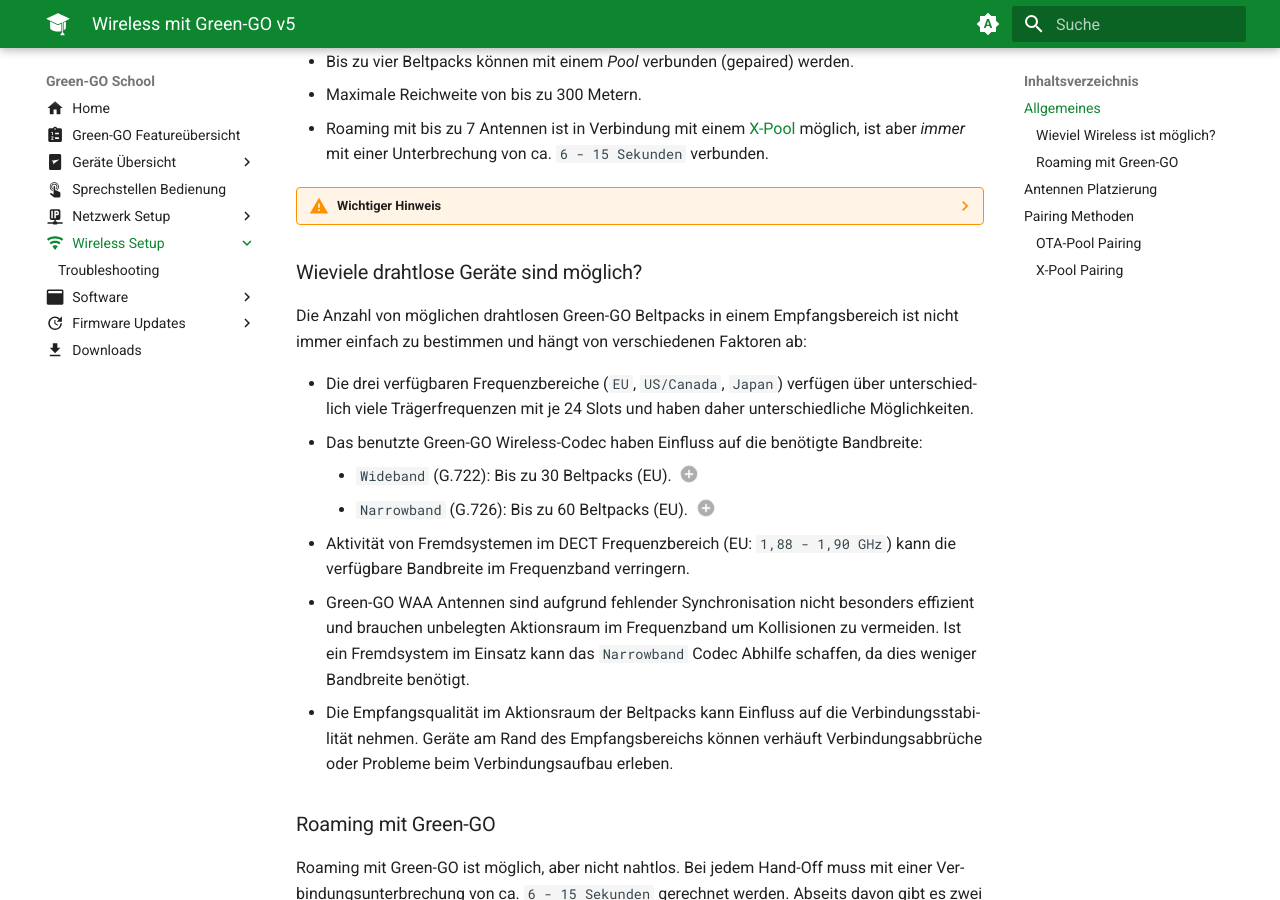
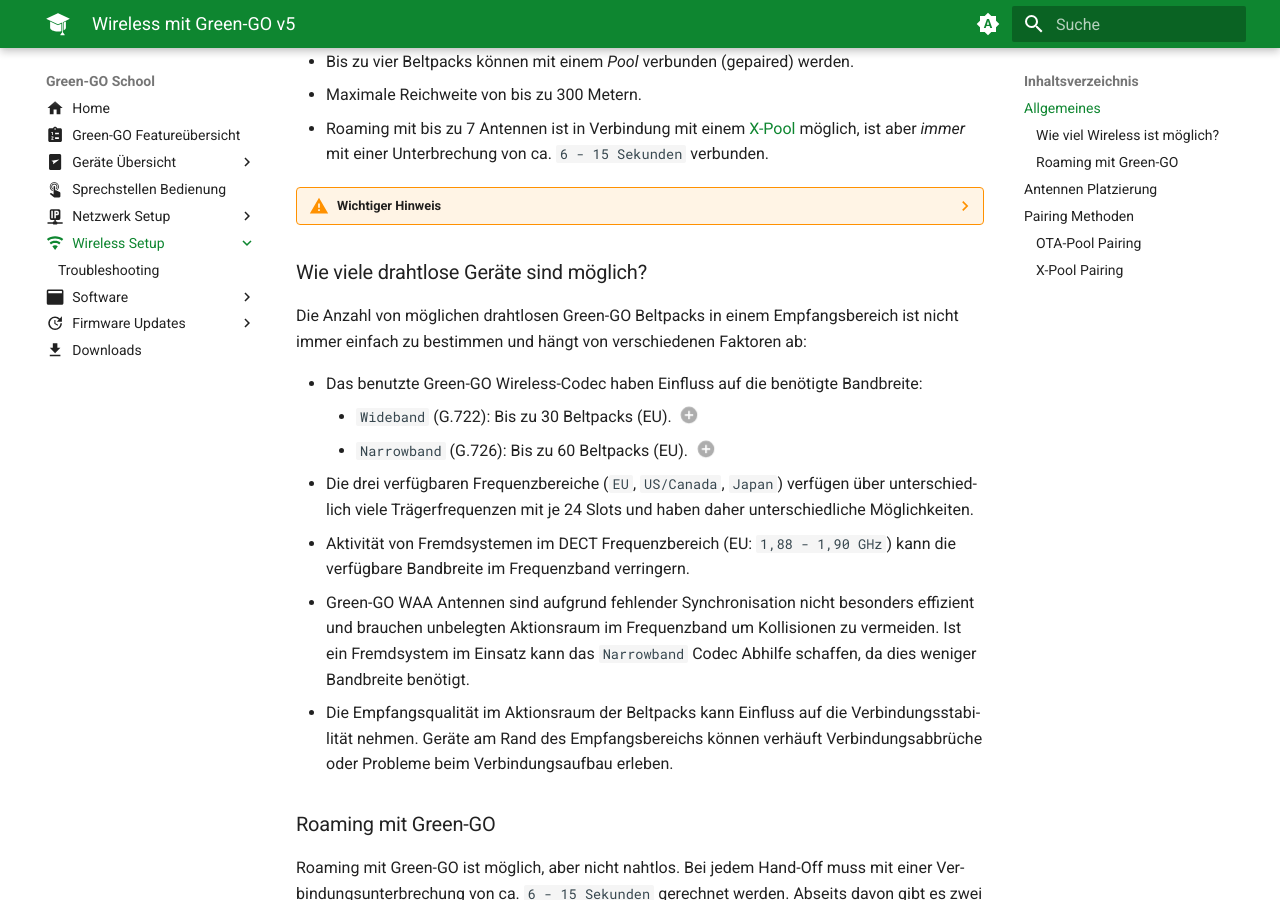
Before and after one commit to lampensau/green-go-school, an MkDocs documentation site: the page built from docs/wireless/index.md, in a window 1280 px wide and 900 px high, scrolled down 382 px. Built offline with MkDocs 1.6.1 and Material for MkDocs 9.7.7, drawn with Linux system fonts in a browser that asks for light colours; plug-ins that fetch from the network failed and are left out.

Commit message:
korrekturen

```diff
--- a/docs/wireless/index.md
+++ b/docs/wireless/index.md
@@ -22,15 +22,15 @@
 
 1. **Setup Menü Wegweiser:**<br><kbd>Setup Menü</kbd> --> <kbd>Dect</kbd> --> <kbd>Information</kbd> --> <kbd>Region: EU</kbd>
 
-### Wieviele drahtlose Geräte sind möglich? { data-toc-label="Wieviel Wireless ist möglich?" }
+### Wie viele drahtlose Geräte sind möglich? { data-toc-label="Wie viel Wireless ist möglich?" }
 
 Die Anzahl von möglichen drahtlosen Green-GO Beltpacks in einem Empfangsbereich ist nicht immer einfach zu bestimmen und hängt von verschiedenen Faktoren ab:
 
 <div class="annotate" markdown>
-- Die drei verfügbaren Frequenzbereiche (`EU`, `US/Canada`, `Japan`) verfügen über unterschiedlich viele Trägerfrequenzen mit je 24 Slots und haben daher unterschiedliche Möglichkeiten.
 - Das benutzte Green-GO Wireless-Codec haben Einfluss auf die benötigte Bandbreite:
     - `Wideband` (G.722): Bis zu 30 Beltpacks (EU). (1)
     - `Narrowband` (G.726): Bis zu 60 Beltpacks (EU). (2)
+- Die drei verfügbaren Frequenzbereiche (`EU`, `US/Canada`, `Japan`) verfügen über unterschiedlich viele Trägerfrequenzen mit je 24 Slots und haben daher unterschiedliche Möglichkeiten.
 - Aktivität von Fremdsystemen im DECT Frequenzbereich (EU: `1,88 - 1,90 GHz`) kann die verfügbare Bandbreite im Frequenzband verringern.
 - Green-GO WAA Antennen sind aufgrund fehlender Synchronisation nicht besonders effizient und brauchen unbelegten Aktionsraum im Frequenzband um Kollisionen zu vermeiden. Ist ein Fremdsystem im Einsatz kann das `Narrowband` Codec Abhilfe schaffen, da dies weniger Bandbreite benötigt.
 - Die Empfangsqualität im Aktionsraum der Beltpacks kann Einfluss auf die Verbindungsstabilität nehmen. Geräte am Rand des Empfangsbereichs können verhäuft Verbindungsabbrüche oder Probleme beim Verbindungsaufbau erleben.
```
